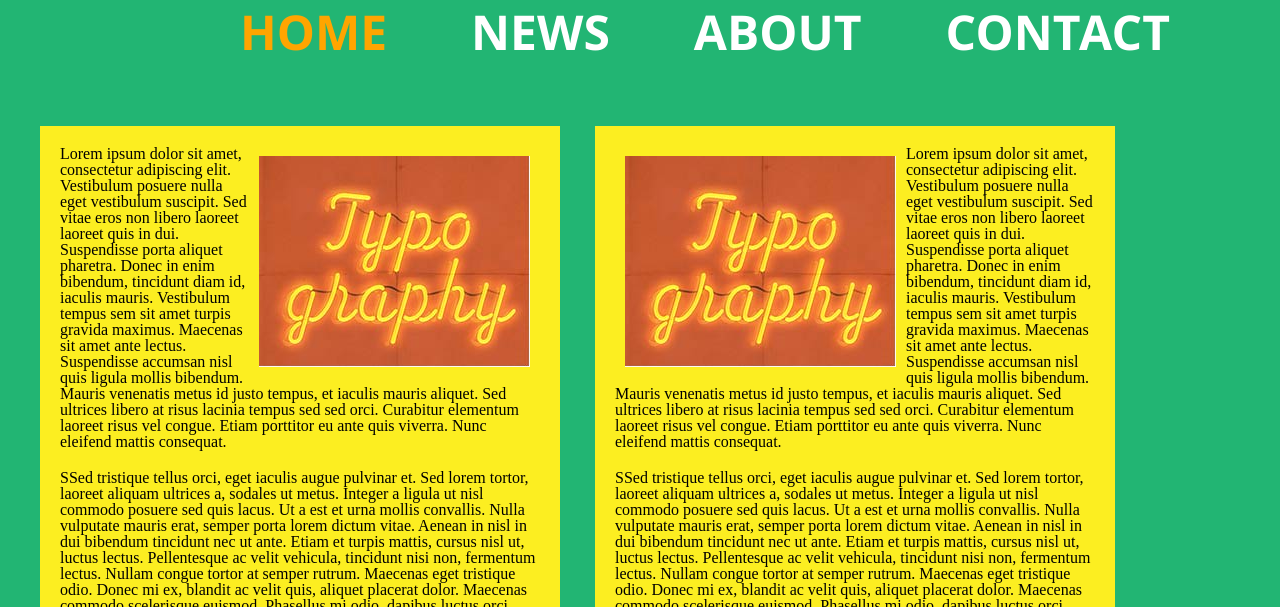
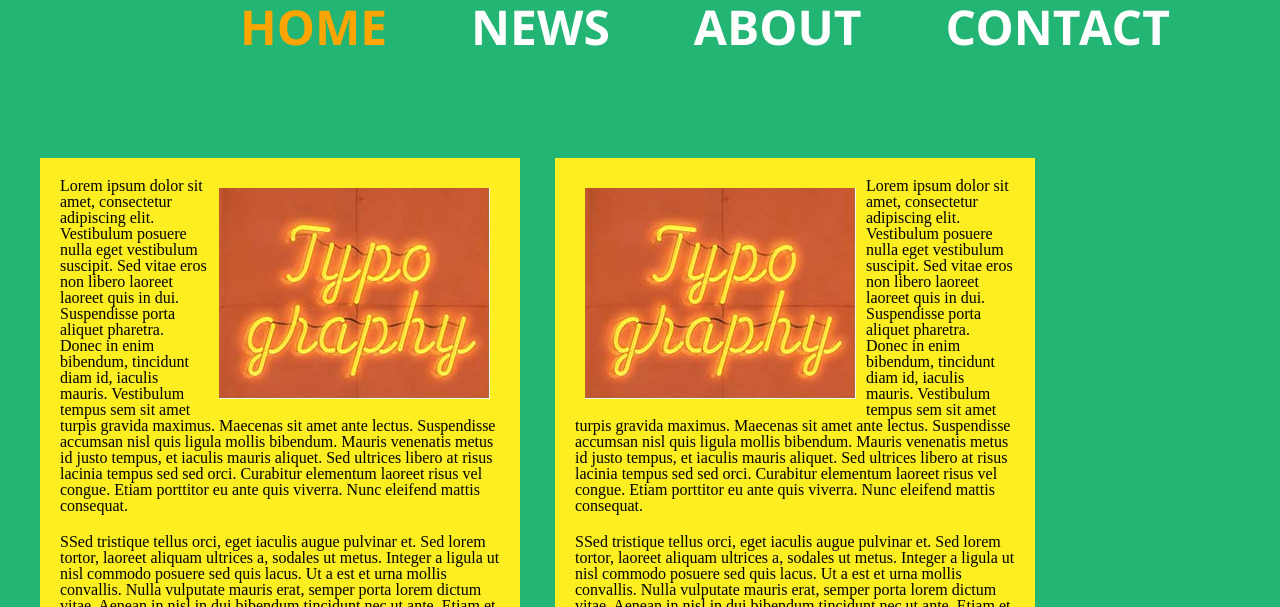
Before and after one commit to beardymann/lesson5, a plain HTML site: page index.html in a window 1280 px wide. Shown: the part 193-800 px from the top of the page. Drawn offline with Linux system fonts and the light colour scheme.

Commit message:
edit content

```diff
--- a/css/reset.css
+++ b/css/reset.css
@@ -2,20 +2,7 @@
    v2.0 | 20110126
    License: none (public domain)
 */
-
-html, body, div, span, applet, object, iframe,
-h1, h2, h3, h4, h5, h6, p, blockquote, pre,
-a, abbr, acronym, address, big, cite, code,
-del, dfn, em, img, ins, kbd, q, s, samp,
-small, strike, strong, sub, sup, tt, var,
-b, u, i, center,
-dl, dt, dd, ol, ul, li,
-fieldset, form, label, legend,
-table, caption, tbody, tfoot, thead, tr, th, td,
-article, aside, canvas, details, embed,
-figure, figcaption, footer, header, hgroup,
-menu, nav, output, ruby, section, summary,
-time, mark, audio, video {
+html, body, div, span, applet, object, iframe, h1, h2, h3, h4, h5, h6, p, blockquote, pre, a, abbr, acronym, address, big, cite, code, del, dfn, em, img, ins, kbd, q, s, samp, small, strike, strong, sub, sup, tt, var, b, u, i, center, dl, dt, dd, ol, ul, li, fieldset, form, label, legend, table, caption, tbody, tfoot, thead, tr, th, td, article, aside, canvas, details, embed, figure, figcaption, footer, header, hgroup, menu, nav, output, ruby, section, summary, time, mark, audio, video {
 	margin: 0;
 	padding: 0;
 	border: 0;
@@ -23,29 +10,38 @@ time, mark, audio, video {
 	font: inherit;
 	vertical-align: baseline;
 }
+
 /* HTML5 display-role reset for older browsers */
-article, aside, details, figcaption, figure,
-footer, header, hgroup, menu, nav, section {
+article, aside, details, figcaption, figure, footer, header, hgroup, menu, nav, section {
 	display: block;
 }
+
 body {
 	line-height: 1;
 }
+
 ol, ul {
 	list-style: none;
 }
+
 blockquote, q {
 	quotes: none;
 }
-blockquote:before, blockquote:after,
-q:before, q:after {
+
+blockquote:before, blockquote:after, q:before, q:after {
 	content: '';
 	content: none;
 }
+
 table {
 	border-collapse: collapse;
 	border-spacing: 0;
 }
-.navigation-a{
+
+a {
 	text-decoration: none;
 }
+
+* {
+	box-sizing: border-box;
+}
--- a/css/style.css
+++ b/css/style.css
@@ -13,7 +13,6 @@
 
 .logo {
 	width: 200px;
-	display: inline-block;
 	float: right;
 	margin-right: 40px;
 }
@@ -22,16 +21,17 @@
 	color: #ffffff;
 	margin-left: 40px;
 	margin-right: 40px;
+	display: inline-block;
 }
 
 .navigation-li {
 	display: inline-block;
 	font-size: 48px;
 	font-family: 'Noto Sans';
+	line-height: 38px;
 }
 
 .navigation {
-	display: inline-block;
 	vertical-align: top;
 	margin-top: 10px;
 	margin-right: 30px;
--- a/index.html
+++ b/index.html
@@ -11,7 +11,8 @@
 		<header>
 			<div class="container">
 				<a href="#">
-				<img class="logo" src="img/logo.png" alt="logo"></a>
+					<img class="logo" src="img/logo.png" alt="logo">
+				</a>
 				<nav class="navigation">
 					<ul class="navigation-ul">
 						<li class="navigation-li">
@@ -21,20 +22,21 @@
 							<a class="navigation-a" href="#">NEWS</a>
 						</li>
 						<li class="navigation-li">
-							<a class="navigation-a" href=#>ABOUT</a>
+							<a class="navigation-a" href="#">ABOUT</a>
 						</li>
 						<li class="navigation-li">
 							<a class="navigation-a" href="#">CONTACT</a>
 						</li>
 					</ul>
 				</nav>
+				<div class="clear">	</div>
 			</div>
 		</header>
 		<section>
 			<div class="container2">
 				<div class="box">
 					<img class="photo align-right" src="img/photo.jpg">
-					<p class="text">Lorem ipsum dolor sit amet, consectetur adipiscing elit. Vestibulum posuere nulla eget vestibulum suscipit. Sed vitae eros non libero laoreet laoreet quis in dui. Suspendisse porta aliquet pharetra. Donec in enim bibendum, tincidunt diam id, iaculis mauris. Vestibulum tempus sem sit amet turpis gravida maximus. Maecenas sit amet ante lectus. Suspendisse accumsan nisl quis ligula mollis bibendum. Mauris venenatis metus id justo tempus, et iaculis mauris aliquet. Sed ultrices libero at risus lacinia tempus sed sed orci. Curabitur elementum laoreet risus vel congue. Etiam porttitor eu ante quis viverra. Nunc eleifend mattis consequat.</p>
+					<a class="text">Lorem ipsum dolor sit amet, consectetur adipiscing elit. Vestibulum posuere nulla eget vestibulum suscipit. Sed vitae eros non libero laoreet laoreet quis in dui. Suspendisse porta aliquet pharetra. Donec in enim bibendum, tincidunt diam id, iaculis mauris. Vestibulum tempus sem sit amet turpis gravida maximus. Maecenas sit amet ante lectus. Suspendisse accumsan nisl quis ligula mollis bibendum. Mauris venenatis metus id justo tempus, et iaculis mauris aliquet. Sed ultrices libero at risus lacinia tempus sed sed orci. Curabitur elementum laoreet risus vel congue. Etiam porttitor eu ante quis viverra. Nunc eleifend mattis consequat.</a>
 					<p class="text2">
 					SSed tristique tellus orci, eget iaculis augue pulvinar et. Sed lorem tortor, laoreet aliquam ultrices a, sodales ut metus. Integer a ligula ut nisl commodo posuere sed quis lacus. Ut a est et urna mollis convallis. Nulla vulputate mauris erat, semper porta lorem dictum vitae. Aenean in nisl in dui bibendum tincidunt nec ut ante. Etiam et turpis mattis, cursus nisl ut, luctus lectus. Pellentesque ac velit vehicula, tincidunt nisi non, fermentum lectus. Nullam congue tortor at semper rutrum. Maecenas eget tristique odio. Donec mi ex, blandit ac velit quis, aliquet placerat dolor. Maecenas commodo scelerisque euismod. Phasellus mi odio, dapibus luctus orci eget, eleifend porta metus. Praesent luctus dolor nec eleifend porttitor.</p>
 				</div>
```
